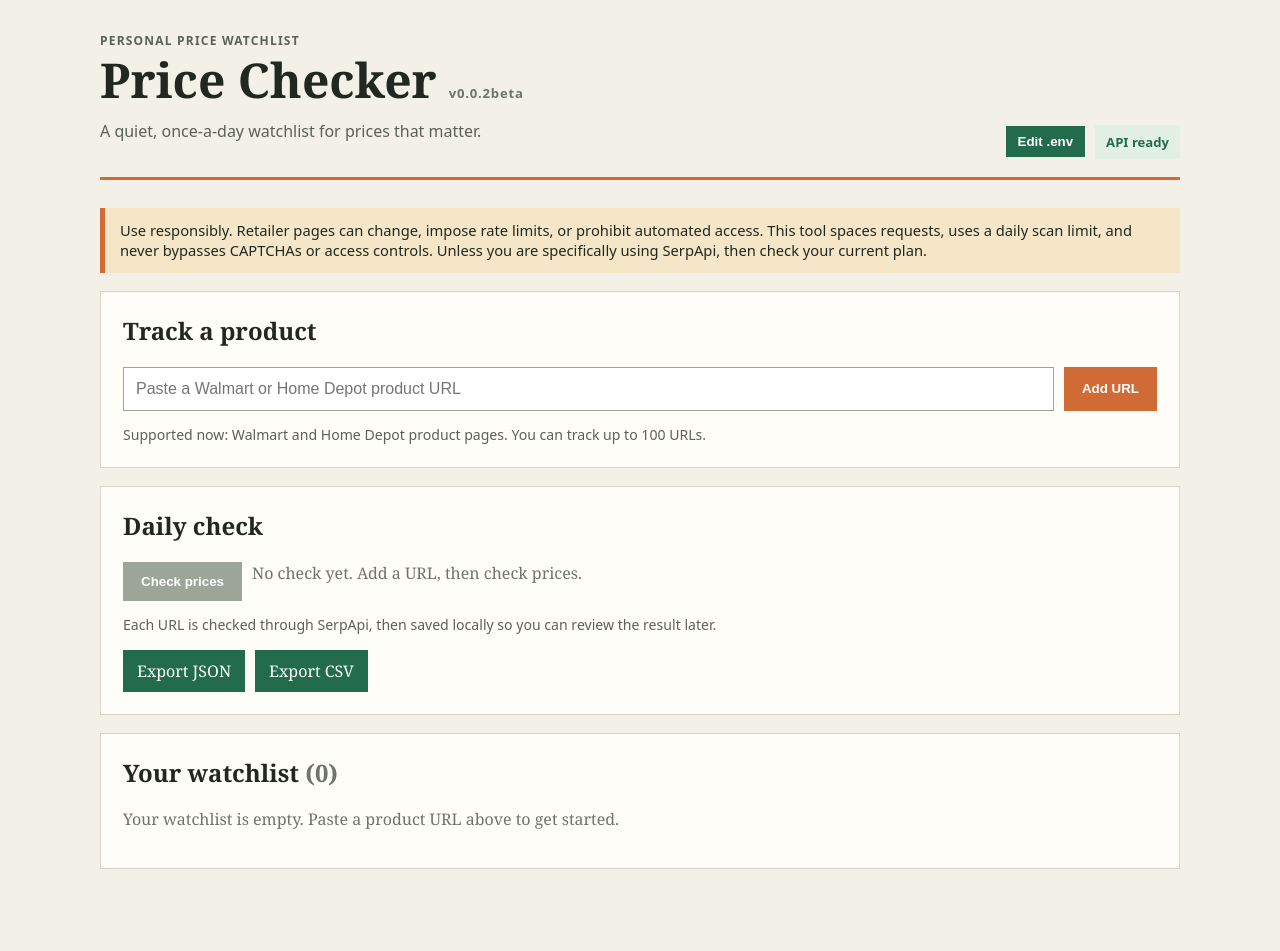
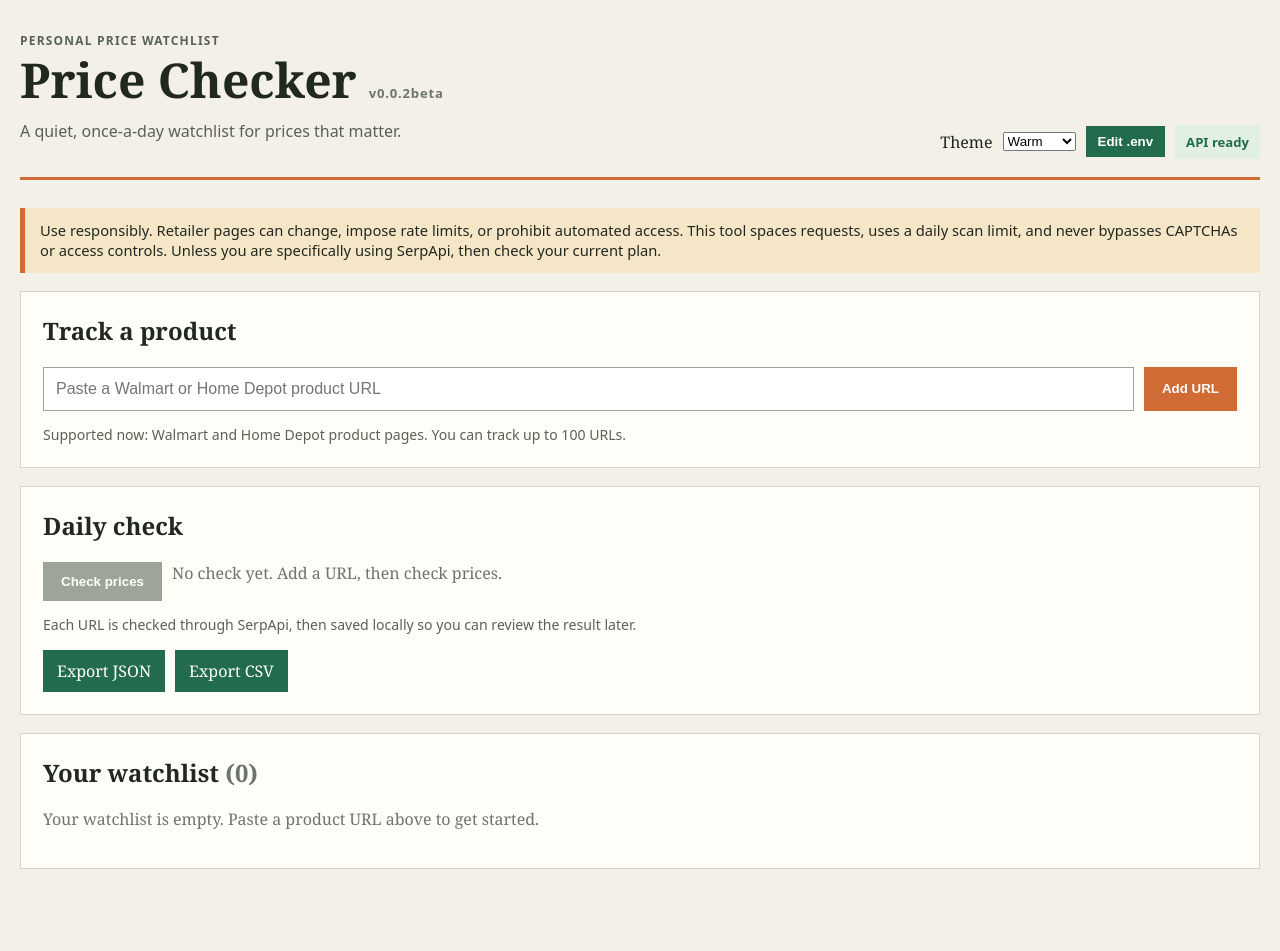
Before and after one commit to Adrian-Utz/price-checker, a Flask app: page / in a window 1280 px wide. Run offline with Flask 3, Linux system fonts and the light colour scheme; data that the repository does not hold is empty; parts of the project's set-up code (start-up, migrations or seed data) failed here and were passed over.

Commit message:
Update v0.0.2beta
Added Themes

```diff
--- a/static/stylesheet.css
+++ b/static/stylesheet.css
@@ -1,19 +1,62 @@
 :root {
-    background: #f3f0e8;
-    color: #202820;
+    background: var(--page-background);
+    color: var(--text);
     color-scheme: light;
     font-family: Georgia, serif;
+
+    --page-background: #f3f0e8;
+    --surface: #fffdf8;
+    --text: #202820;
+    --muted-text: #596257;
+    --subtle-text: #6c756b;
+    --border: #d8d4c9;
+    --accent: #d06b35;
+    --accent-dark: #226b4d;
+    --notice-background: #f6e6c8;
+    --success-background: #e2f0e3;
+    --error-background: #fbe9e5;
+    --error-text: #a23c2d;
+}
+
+[data-theme="ocean"] {
+    --page-background: #e8f1f4;
+    --surface: #fbffff;
+    --text: #17323a;
+    --muted-text: #547078;
+    --subtle-text: #71878d;
+    --border: #c4d8dc;
+    --accent: #087e8b;
+    --accent-dark: #075e68;
+    --notice-background: #e8e4c9;
+    --success-background: #dcefe7;
+    --error-background: #f8e0dc;
+    --error-text: #a13d35;
+}
+
+[data-theme="midnight"] {
+    --page-background: #20252a;
+    --surface: #2b3238;
+    --text: #f1f4ed;
+    --muted-text: #c0ccc4;
+    --subtle-text: #9eaca4;
+    --border: #536069;
+    --accent: #e58b52;
+    --accent-dark: #76c7a4;
+    --notice-background: #51452f;
+    --success-background: #29463b;
+    --error-background: #522f32;
+    --error-text: #ffaaa0;
 }
 
 body {
     margin: 0 auto;
-    max-width: 1080px;
+    max-width: 1500px;
     padding: 32px 20px 64px;
 }
 
 header {
     align-items: end;
-    border-bottom: 3px solid #d06b35;
+    border-bottom: 3px solid var(--accent);
     display: flex;
     gap: 20px;
     justify-content: space-between;
--- a/templates/page.html
+++ b/templates/page.html
@@ -16,6 +16,12 @@
 			<p class="lede">A quiet, once-a-day watchlist for prices that matter.</p>
 		</div>
 			<div class="header-actions">
+				<label for="theme-select">Theme</label>
+					<select id="theme-select">
+						<option value="default">Warm</option>
+						<option value="ocean">Ocean</option>
+						<option value="midnight">Midnight</option>
+					</select>
 				<button class="env-button" type="button" onclick="document.getElementById('env-editor').showModal()">Edit .env</button>
 				<span class="status {{ '' if serpapi_ready else 'warning' }}">
 					{{ 'API ready' if serpapi_ready else 'API key needed' }}
@@ -144,3 +150,15 @@
         }
     });
 </script>
+<script>
+	const themeSelect = document.getElementById("theme-select");
+	const savedTheme = localStorage.getItem("price-checker-theme") || "default";
+
+	document.documentElement.dataset.theme = savedTheme;
+	themeSelect.value = savedTheme;
+
+	themeSelect.addEventListener("change", function () {
+		document.documentElement.dataset.theme = this.value;
+		localStorage.setItem("price-checker-theme", this.value);
+	});
+</script>
```
Also changed, not shown: other parts of static/stylesheet.css (+26 -26 lines), changlog.md (+1 -1 lines), README.md.
